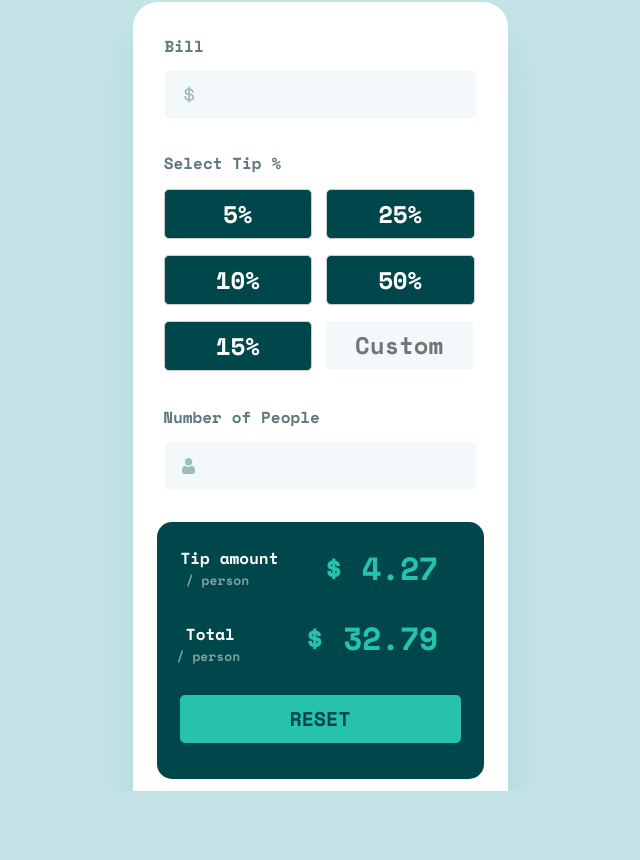
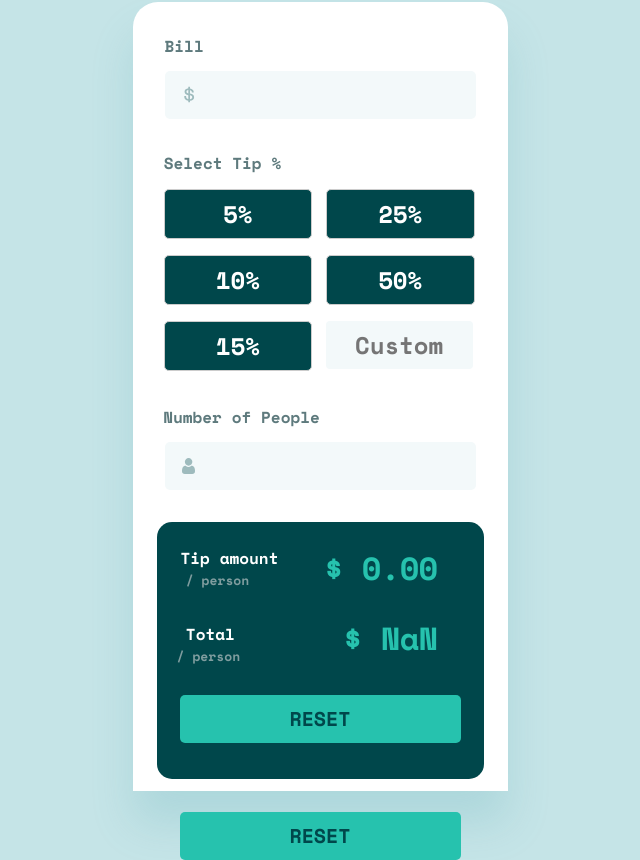
Before and after one commit to Guram12/Tio-Calculator-App, a React (Create React App) app: page / in a window 1280 px wide. Shown: the part 145-1005 px from the top of the page, without its empty margins (320-960 px from the left). Before the commit the page ends 936 px from the top, so only its background shows below. Built offline with nearby package versions, Linux system fonts and the light colour scheme.

Commit message:
edded calculation functions, reset and result  is not working yet

```diff
--- a/src/Bill.js
+++ b/src/Bill.js
@@ -1,13 +1,22 @@
 import React, { useState, useEffect } from 'react';
-import './Bill.css'
+import './Bill.css';
 
 export function Bill() {
     const [showPlaceholder, setShowPlaceholder] = useState(true);
+    const [billAmount, setBillAmount] = useState(''); // Initialize billAmount state
 
     const handleInputClick = () => {
         console.log('Input clicked');
         setShowPlaceholder(false);
     };
+
+    const handleInputChange = (event) => {
+        const newBillAmount = event.target.value;
+        setBillAmount(newBillAmount); // Update billAmount state as the user types
+        console.log('Bill Amount:', newBillAmount); // Log the newBillAmount
+    };
+
+
 
     useEffect(() => {
         // Function to handle clicks outside of the component
@@ -30,7 +39,14 @@ export function Bill() {
         <div className='bill_'>
             <h2 className="bill">Bill </h2>
             <div className="input-with-logo">
-                <input className='input_' type="text" required={true} onClick={handleInputClick} />
+                <input
+                    className='input_'
+                    type="text"
+                    required={true}
+                    onClick={handleInputClick}
+                    value={billAmount} // Bind the input value to the billAmount state
+                    onChange={handleInputChange} // Handle input changes
+                />
                 <div className='svg-placeholder'>
                     {showPlaceholder && <img src="/icon-dollar.svg" alt="Dollar Icon" />}
                 </div>
--- a/src/Body.css
+++ b/src/Body.css
@@ -25,3 +25,22 @@
     border-radius: 5px;
     background: #F3F9FA;
 }
+
+.button {
+    width: 281px;
+    height: 48px;
+    flex-shrink: 0;
+    border-radius: 5px;
+    background: #26C2AE;
+    color: #00474B;
+    color: #00474B;
+    text-align: center;
+    font-family: Space Mono;
+    font-size: 20px;
+    font-style: normal;
+    font-weight: 700;
+    line-height: normal;
+    margin-top: 33px;
+    border: 0px;
+    cursor: pointer;
+}
--- a/src/Body.js
+++ b/src/Body.js
@@ -1,19 +1,37 @@
-import {Bill} from "./Bill"
-import {Tip} from './Tip'
-import {People} from './People'
-import {Result} from './Result'
-import './Body.css'
-
+import React, { useState } from 'react';
+import { Bill } from './Bill';
+import { Tip } from './Tip';
+import { People } from './People';
+import { Result } from './Result';
+import './Body.css';
 
 export function Body() {
-    return(
-        <div className="center-container">
-            <div className='centered-element' >
-            <Bill />
-            <Tip />
-            <People />
-            <Result />
-            </div>
-        </div>
-    )
+  const [billAmount, setBillAmount] = useState('');
+  const [tipPercentage, setTipPercentage] = useState(null);
+  const [numberOfPeople, setNumberOfPeople] = useState('');
+
+  // Function to reset all input values
+  const handleReset = () => {
+    setBillAmount('');
+    setTipPercentage('');
+    setNumberOfPeople('');
+  };
+
+  return (
+    <div className="center-container">
+      <div className="centered-element">
+        <Bill billAmount={billAmount} setBillAmount={setBillAmount} />
+        <Tip tipPercentage={tipPercentage} setTipPercentage={setTipPercentage} />
+        <People numberOfPeople={numberOfPeople} setNumberOfPeople={setNumberOfPeople} />
+        <Result
+          billAmount={billAmount}
+          tipPercentage={tipPercentage}
+          numberOfPeople={numberOfPeople}
+        />
+        <button className="reset-button button" onClick={handleReset}>
+          RESET
+        </button>
+      </div>
+    </div>
+  );
 }
--- a/src/People.js
+++ b/src/People.js
@@ -5,6 +5,15 @@ import './People.css'
 
 export function People() {
     const [showPlaceholder , setShowPlaceholder] = useState(true);
+    const [numberOfPeople   , setNumberOfPeople] = useState('');
+
+
+    const handleInputChange = (event) => {
+        const newNumberOfPeople = event.target.value ;
+        setNumberOfPeople(newNumberOfPeople)
+        console.log(newNumberOfPeople)
+    }
+
 
     const hendleInputClick = () => {
         console.log('clicked')
@@ -29,12 +38,17 @@ export function People() {
     }, []);
 
 
-
     return (
         <div className='people'>
             <h2 className='people_h2'>Number of People</h2>
             <div className='relative'>
-                <input className='people_number' type='text' required={true} onClick={hendleInputClick}/>
+                <input className='people_number'
+                    type='text'
+                    required={true}
+                    onClick={hendleInputClick}
+                    value={numberOfPeople}
+                    onChange={handleInputChange}
+                   />
                 {showPlaceholder && <img className='person_icon' src="/icon-person.svg" alt="Person Icon" />}
             </div>
         </div>
--- a/src/Result.css
+++ b/src/Result.css
@@ -105,4 +105,5 @@
     line-height: normal;
     margin-top: 33px;
     border: 0px;
+    cursor: pointer;
 }
--- a/src/Result.js
+++ b/src/Result.js
@@ -1,31 +1,50 @@
-import './Result.css'
+import React, { useState, useEffect } from 'react';
+import './Result.css';
 
+export function Result({ billAmount, tipPercentage, numberOfPeople }) {
+    const [tipAmount, setTipAmount] = useState(0);
+    const [totalAmount, setTotalAmount] = useState(0);
 
-export function Result() {
+    useEffect(() => {
+        const bill = parseFloat(billAmount);
+        const tip = parseFloat(tipPercentage) || 0; // Handle empty string as 0
+        const total = bill + (bill * tip) / 100;
+        const perPerson = total / numberOfPeople;
+
+        setTipAmount(tip);
+        setTotalAmount(total);
+    }, [billAmount, tipPercentage, numberOfPeople]);
+
+    const handleReset = () => {
+        // Resetting the tipAmount and totalAmount
+        setTipAmount(0);
+        setTotalAmount(0);
+    };
+
     return (
         <div className='result'>
             <div className='little_cont'>
-                <div  >
+                <div>
                     <h2 className='tip_amount'>Tip amount</h2>
-                    <p className='every_person' >/ person</p>
+                    <p className='every_person'>/ person</p>
                 </div>
                 {/* tip amount */}
                 <div>
-                    <h1 className='first_result'>$ 4.27</h1>
+                    <h1 className='first_result'>$ {tipAmount.toFixed(2)}</h1>
                 </div>
             </div>
             <div className='little_cont'>
                 <div>
-                    <h2 className='tip_amount  only_total' >Total</h2>
-                    <p className='error' >/ person</p>
+                    <h2 className='tip_amount only_total'>Total</h2>
+                    <p className='error'>/ person</p>
                 </div>
                 {/* Total */}
                 <div>
-                    <h1 className='second_result'>$ 32.79</h1>
+                    <h1 className='second_result'>$ {totalAmount.toFixed(2)}</h1>
                 </div>
             </div>
-          {/* reset button   */}
-            <button className='button' >RESET</button>
+            {/* reset button */}
+            <button className='button' onClick={handleReset}>RESET</button>
         </div>
-    )
+    );
 }
--- a/src/Tip.js
+++ b/src/Tip.js
@@ -1,24 +1,44 @@
-import './Tip.css'
+import './Tip.css';
+import React, { useState, useEffect } from 'react';
 
 export function Tip() {
-    return(
+    const [selectedTip, setSelectedTip] = useState(null); // Initialize with null
+
+    // Function to handle the selection of a tip percentage
+    const handleTipSelection = (percentage) => {
+        setSelectedTip(percentage); // Update the selectedTip state
+    };
+
+    // Use useEffect to log the updated value when selectedTip changes
+    useEffect(() => {
+        console.log(selectedTip);
+    }, [selectedTip]);
+
+    return (
         <div>
             <h2 className='select_tip'>Select Tip %</h2>
 
             <div className='tip_container'>
                 <div className='white'>
-                    <div className='column first'>5%</div>
-                    <div className='column first'>10%</div>
-                    <div className='column first'>15%</div>
+                    <div className='column first' onClick={() => handleTipSelection(5)}>5%</div>
+                    <div className='column first' onClick={() => handleTipSelection(10)}>10%</div>
+                    <div className='column first' onClick={() => handleTipSelection(15)}>15%</div>
                 </div>
-
                 <div className='white'>
-                    <div className='column second'>25%</div>
-                    <div className='column second'>50%</div>
-                    <input className="input-field column" type='text' placeholder="Custom" />
+                    <div className='column second' onClick={() => handleTipSelection(25)}>25%</div>
+                    <div className='column second' onClick={() => handleTipSelection(50)}>50%</div>
+                    <input
+                        className="input-field column"
+                        type='text'
+                        placeholder="Custom"
+                        value={selectedTip === null ? '' : selectedTip}
+                        onChange={(e) => {
+                            const customTip = e.target.value;
+                            setSelectedTip(customTip === '' ? null : parseInt(customTip));
+                        }}
+                    />
                 </div>
-
             </div>
         </div>
-    )
+    );
 }
```
Also changed, not shown: public/logo.svg, src/App.js (line endings or trailing spaces), src/logo.svg (deleted).
